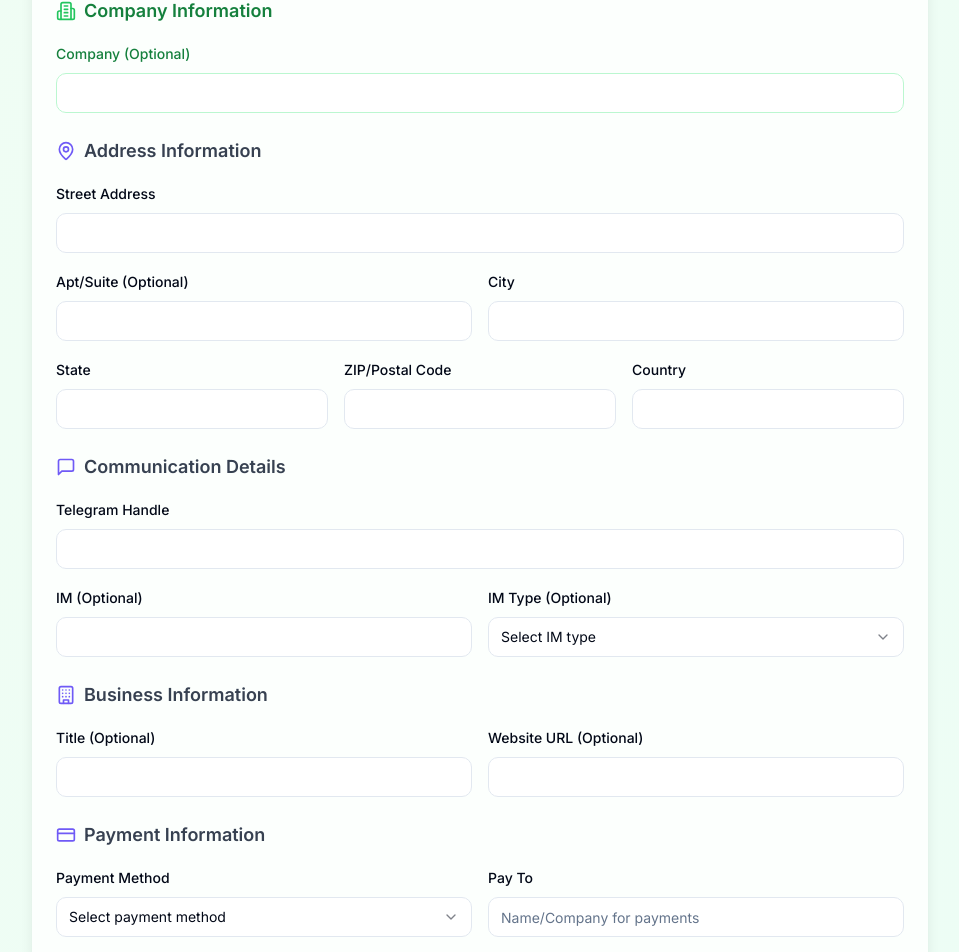
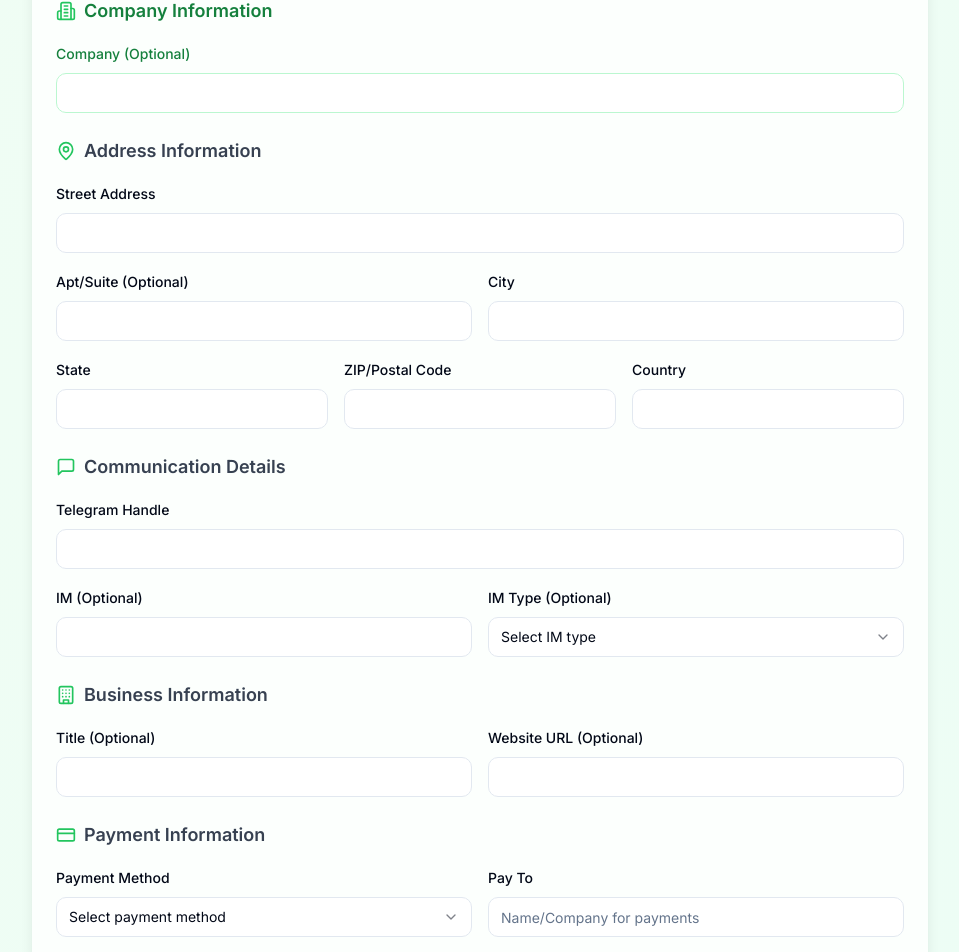
Before and after one commit to UsefADD/affiliate-haven-dashboard, a React (Vite) app: page /affiliate-application in a window 1280 px wide. Shown: the part 371-1323 px from the top of the page, without its empty margins (160-1119 px from the left). Built offline with nearby package versions, Linux system fonts and the light colour scheme.

Commit message:
Change icon colors to green
The colors of the icons in the affiliate application form have been changed to green.

```diff
--- a/src/components/affiliate/sections/AddressInformation.tsx
+++ b/src/components/affiliate/sections/AddressInformation.tsx
@@ -13,7 +13,7 @@ export function AddressInformation({ form }: AddressInformationProps) {
   return (
     <div className="space-y-4">
       <h3 className="text-lg font-semibold text-gray-700 flex items-center gap-2">
-        <MapPin className="h-5 w-5 text-primary" />
+        <MapPin className="h-5 w-5 text-green-500" />
         Address Information
       </h3>
       <FormField
--- a/src/components/affiliate/sections/BusinessInformation.tsx
+++ b/src/components/affiliate/sections/BusinessInformation.tsx
@@ -13,7 +13,7 @@ export function BusinessInformation({ form }: BusinessInformationProps) {
   return (
     <div className="space-y-4">
       <h3 className="text-lg font-semibold text-gray-700 flex items-center gap-2">
-        <Building className="h-5 w-5 text-primary" />
+        <Building className="h-5 w-5 text-green-500" />
         Business Information
       </h3>
       <div className="grid grid-cols-1 md:grid-cols-2 gap-4">
--- a/src/components/affiliate/sections/CommunicationDetails.tsx
+++ b/src/components/affiliate/sections/CommunicationDetails.tsx
@@ -14,7 +14,7 @@ export function CommunicationDetails({ form }: CommunicationDetailsProps) {
   return (
     <div className="space-y-4">
       <h3 className="text-lg font-semibold text-gray-700 flex items-center gap-2">
-        <MessageSquare className="h-5 w-5 text-primary" />
+        <MessageSquare className="h-5 w-5 text-green-500" />
         Communication Details
       </h3>
       <FormField
--- a/src/components/affiliate/sections/PaymentInformation.tsx
+++ b/src/components/affiliate/sections/PaymentInformation.tsx
@@ -14,7 +14,7 @@ export function PaymentInformation({ form }: PaymentInformationProps) {
   return (
     <div className="space-y-4">
       <h3 className="text-lg font-semibold text-gray-700 flex items-center gap-2">
-        <CreditCard className="h-5 w-5 text-primary" />
+        <CreditCard className="h-5 w-5 text-green-500" />
         Payment Information
       </h3>
       <div className="grid grid-cols-1 md:grid-cols-2 gap-4">
```
